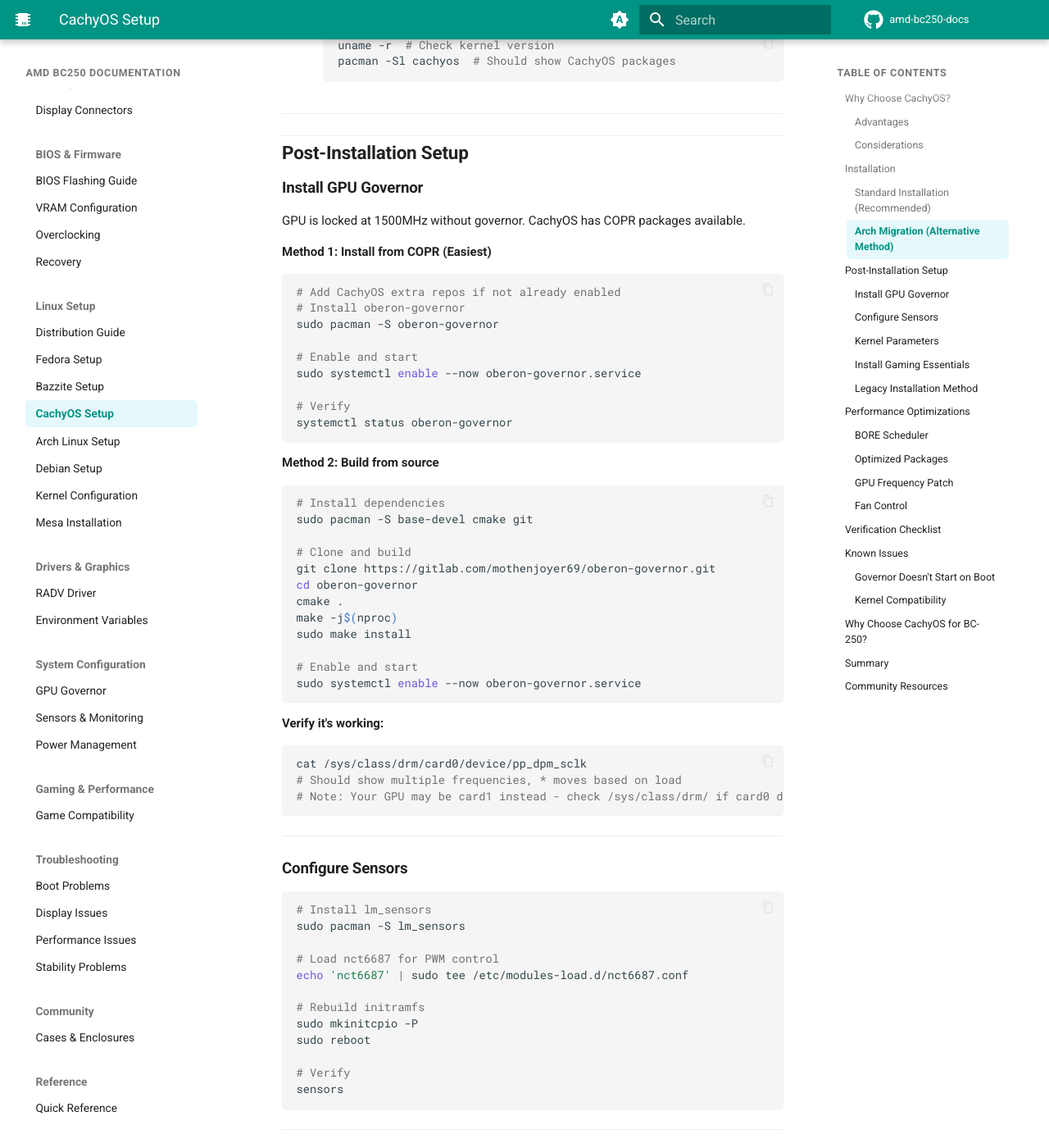
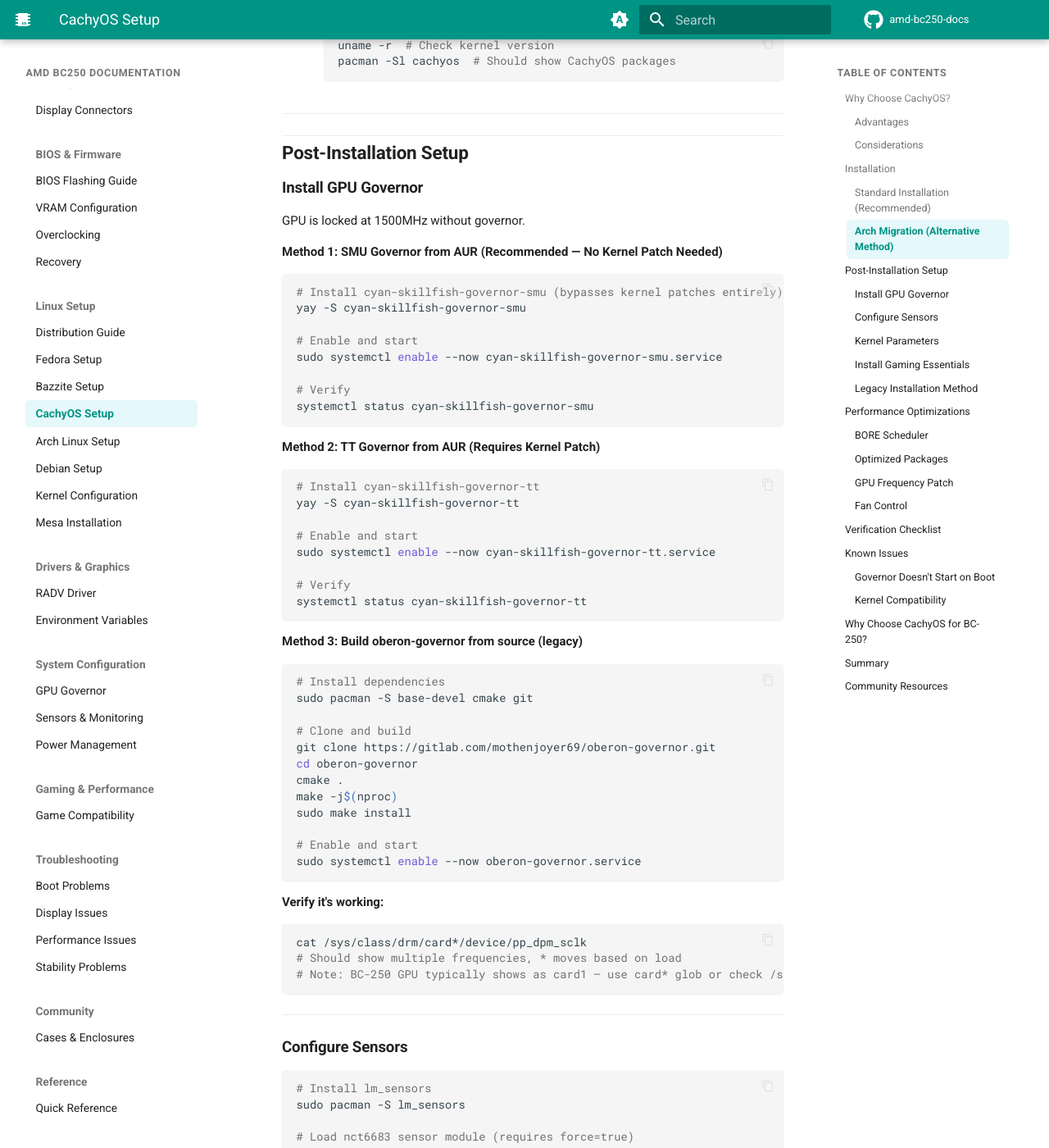
Before and after one commit to elektricM/amd-bc250-docs, an MkDocs documentation site: the page built from docs/linux/cachyos.md, in a window 1280 px wide and 1400 px high, scrolled down 3004 px. Shown: the whole window at 82% size. Built offline with MkDocs 1.6.1 and Material for MkDocs 9.7.7, drawn with Linux system fonts in a browser that asks for light colours; comment, search, counter and statistics services are not loaded; the version menu is left out; some of the changed text lies outside the part shown.

Commit message:
fix(cachyos): recommend SMU governor, correct sensor module

````diff
--- a/docs/linux/cachyos.md
+++ b/docs/linux/cachyos.md
@@ -76,7 +76,7 @@
    ```bash
    # After installation completes
    uname -r
-   # Should show compatible version (6.12-6.14 LTS or 6.15.7-6.17.7)
+   # Should show compatible version (6.18.x LTS recommended, or 6.17.11+)
    ```
 
 6. **Reboot and enjoy**
@@ -97,7 +97,7 @@
    Follow the [Arch Installation Guide](https://wiki.archlinux.org/title/Installation_guide)
 
    **Key selections:**
-   - Kernel: `linux-lts` (6.12.x - 6.14.x) or `linux` (verify version is 6.15.7-6.17.7)
+   - Kernel: `linux-lts` (6.18.18 LTS recommended) or `linux` (verify version is 6.17.11+)
    - Desktop: KDE Plasma or GNOME
    - Bootloader: GRUB
 
@@ -139,22 +139,33 @@
 
 ### Install GPU Governor
 
-GPU is locked at 1500MHz without governor. CachyOS has COPR packages available.
+GPU is locked at 1500MHz without governor.
 
-**Method 1: Install from COPR (Easiest)**
+**Method 1: SMU Governor from AUR (Recommended — No Kernel Patch Needed)**
 ```bash
-# Add CachyOS extra repos if not already enabled
-# Install oberon-governor
-sudo pacman -S oberon-governor
+# Install cyan-skillfish-governor-smu (bypasses kernel patches entirely)
+yay -S cyan-skillfish-governor-smu
 
 # Enable and start
-sudo systemctl enable --now oberon-governor.service
+sudo systemctl enable --now cyan-skillfish-governor-smu.service
 
 # Verify
-systemctl status oberon-governor
+systemctl status cyan-skillfish-governor-smu
 ```
 
-**Method 2: Build from source**
+**Method 2: TT Governor from AUR (Requires Kernel Patch)**
+```bash
+# Install cyan-skillfish-governor-tt
+yay -S cyan-skillfish-governor-tt
+
+# Enable and start
+sudo systemctl enable --now cyan-skillfish-governor-tt.service
+
+# Verify
+systemctl status cyan-skillfish-governor-tt
+```
+
+**Method 3: Build oberon-governor from source (legacy)**
 ```bash
 # Install dependencies
 sudo pacman -S base-devel cmake git
@@ -172,9 +183,9 @@
 
 **Verify it's working:**
 ```bash
-cat /sys/class/drm/card0/device/pp_dpm_sclk
+cat /sys/class/drm/card*/device/pp_dpm_sclk
 # Should show multiple frequencies, * moves based on load
-# Note: Your GPU may be card1 instead - check /sys/class/drm/ if card0 doesn't work
+# Note: BC-250 GPU typically shows as card1 — use card* glob or check /sys/class/drm/ to confirm
 ```
 
 ---
@@ -185,8 +196,9 @@
 # Install lm_sensors
 sudo pacman -S lm_sensors
 
-# Load nct6687 for PWM control
-echo 'nct6687' | sudo tee /etc/modules-load.d/nct6687.conf
+# Load nct6683 sensor module (requires force=true)
+echo 'nct6683' | sudo tee /etc/modules-load.d/nct6683.conf
+echo 'options nct6683 force=true' | sudo tee /etc/modprobe.d/sensors.conf
 
 # Rebuild initramfs
 sudo mkinitcpio -P
@@ -321,22 +333,22 @@
 
 ```bash
 # 1. Check kernel
-uname -r  # Expected: 6.12.x-lts or 6.15.7-6.17.7
+uname -r  # Expected: 6.18.x-lts (recommended) or 6.17.11+
 
 # 2. Check Mesa
-glxinfo | grep "OpenGL version"  # Expected: Mesa 25.1.x+
+glxinfo | grep "OpenGL version"  # Expected: Mesa 25.1.x+ (Fedora 43 ships 25.2.x)
 
 # 3. Check GPU
 vulkaninfo | grep deviceName  # Expected: AMD Radeon Graphics (RADV GFX1013)
 
-# 4. Check governor
-systemctl status oberon-governor  # Expected: active (running)
+# 4. Check governor (use whichever you installed)
+systemctl status cyan-skillfish-governor-tt  # Expected: active (running)
 
 # 5. Check GPU frequency
-cat /sys/class/drm/card0/device/pp_dpm_sclk  # Expected: Multiple frequencies
+cat /sys/class/drm/card*/device/pp_dpm_sclk  # Expected: Multiple frequencies
 
 # 6. Check sensors
-sensors  # Expected: nct6687, GPU temp, fan speeds
+sensors  # Expected: nct6686-isa-0a20, GPU temp, fan speeds
 ```
 
 ---
@@ -356,12 +368,14 @@
 ### Kernel Compatibility
 
 **Compatible kernels:**
-- **6.12.x - 6.14.x LTS** - Most stable, recommended
-- **6.15.7 - 6.17.7** - Works well, newer features
+- **6.18.18 LTS** - Current LTS, RECOMMENDED
+- **6.17.11+** - Confirmed stable
+- **6.12.x - 6.14.x LTS** - Older but stable
 
 **Broken kernels (avoid):**
 - **6.15.0 - 6.15.6** - GPU initialization failures, kernel panics
-- **6.17.8+** - GPU driver issues
+- **6.17.8-6.17.10** - GPU driver issues (fixed in 6.17.11+)
+- **6.19.x** - Confirmed working on BC-250 (Fedora 43, March 2026)
 
 If you accidentally install a broken kernel:
 ```bash
@@ -404,8 +418,8 @@
 **Quick Start:**
 1. Download CachyOS ISO from [cachyos.org](https://cachyos.org/)
 2. Install normally (follow installer wizard)
-3. Verify compatible kernel is installed (6.12-6.14 LTS or 6.15.7-6.17.7)
-4. Install oberon-governor for GPU frequency scaling
+3. Verify compatible kernel is installed (6.18.18 LTS recommended, or 6.17.11+)
+4. Install GPU governor (`cyan-skillfish-governor-smu` from AUR recommended)
 5. Configure sensors, install gaming tools, enjoy
 
 ---
@@ -415,7 +429,7 @@
 - **CachyOS Website:** [cachyos.org](https://cachyos.org/)
 - **CachyOS Wiki:** [wiki.cachyos.org](https://wiki.cachyos.org/)
 - **CachyOS GitHub:** [github.com/CachyOS](https://github.com/CachyOS)
-- **Oberon Governor:** [GitLab](https://gitlab.com/mothenjoyer69/oberon-governor)
+- **GPU Governor:** [cyan-skillfish-governor](https://github.com/filippor/cyan-skillfish-governor) (recommended) or [oberon-governor](https://gitlab.com/mothenjoyer69/oberon-governor) (legacy)
 
 ---
 
````
